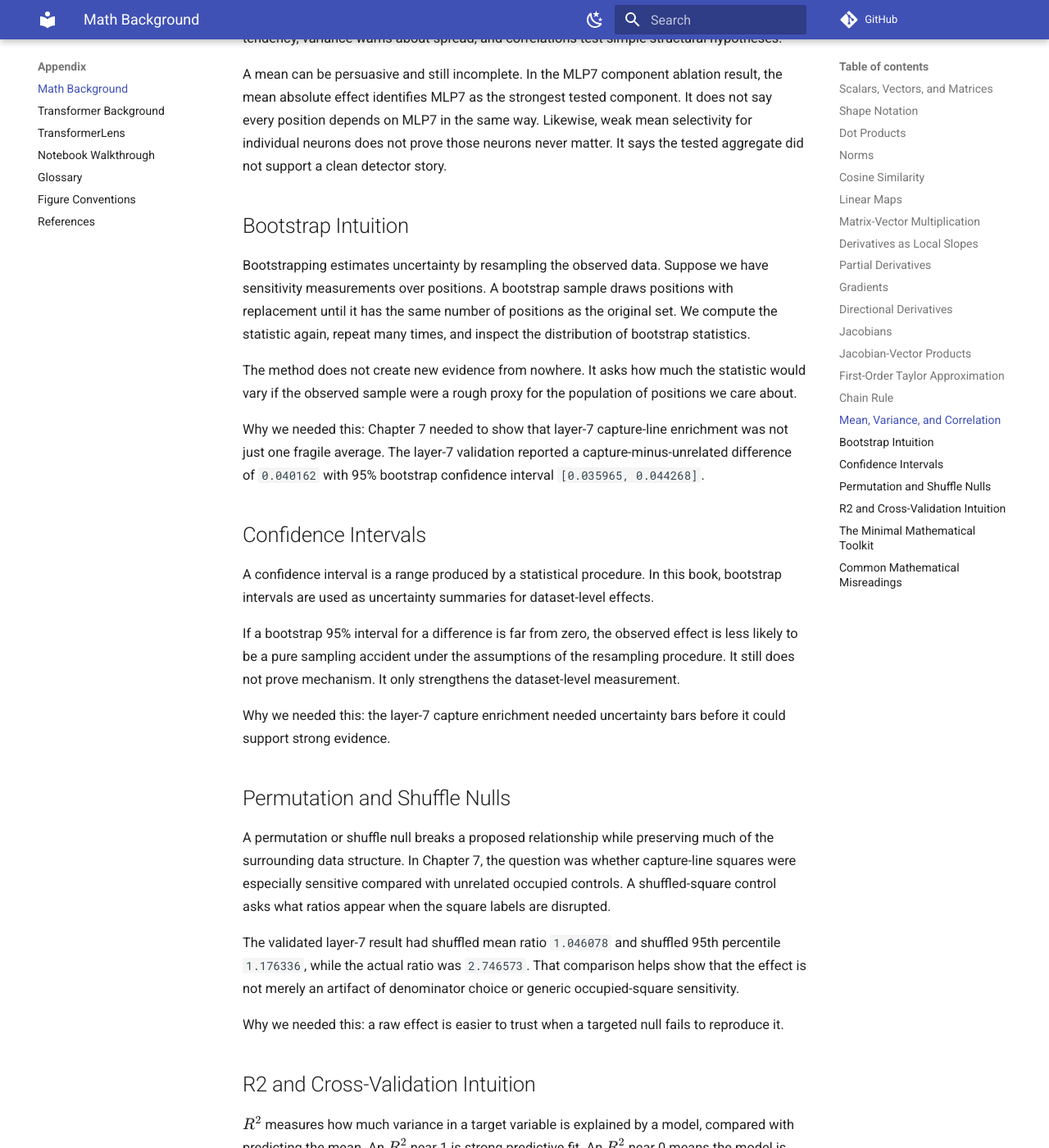
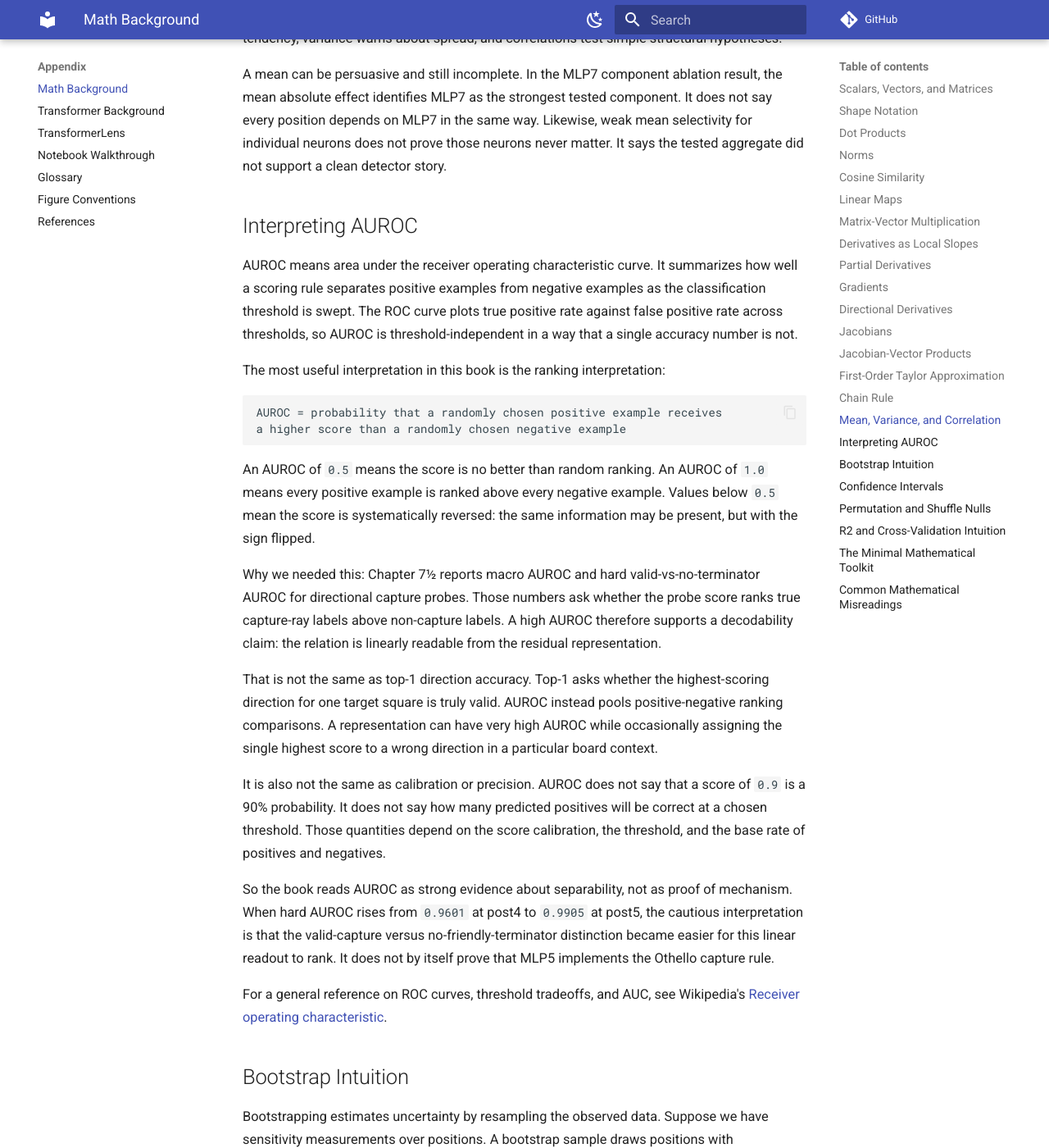
Before and after one commit to diegovalverde/Mechanistic-Journey-OthelloGPT, an MkDocs documentation site: the page built from docs/appendix/math_background.md, in a window 1280 px wide and 1400 px high, scrolled down 10722 px. Shown: the whole window at 82% size. Built offline with MkDocs 1.6.1 and Material for MkDocs 9.7.7, drawn with Linux system fonts in a browser that asks for light colours; comment, search, counter and statistics services are not loaded.

Commit message:
Add AUROC interpretation appendix

````diff
--- a/docs/appendix/math_background.md
+++ b/docs/appendix/math_background.md
@@ -345,6 +345,29 @@ Why we needed this: many notebook results are dataset summaries. Means show cent
 
 A mean can be persuasive and still incomplete. In the MLP7 component ablation result, the mean absolute effect identifies MLP7 as the strongest tested component. It does not say every position depends on MLP7 in the same way. Likewise, weak mean selectivity for individual neurons does not prove those neurons never matter. It says the tested aggregate did not support a clean detector story.
 
+## Interpreting AUROC
+
+AUROC means area under the receiver operating characteristic curve. It summarizes how well a scoring rule separates positive examples from negative examples as the classification threshold is swept. The ROC curve plots true positive rate against false positive rate across thresholds, so AUROC is threshold-independent in a way that a single accuracy number is not.
+
+The most useful interpretation in this book is the ranking interpretation:
+
+```text
+AUROC = probability that a randomly chosen positive example receives
+a higher score than a randomly chosen negative example
+```
+
+An AUROC of `0.5` means the score is no better than random ranking. An AUROC of `1.0` means every positive example is ranked above every negative example. Values below `0.5` mean the score is systematically reversed: the same information may be present, but with the sign flipped.
+
+Why we needed this: Chapter 7½ reports macro AUROC and hard valid-vs-no-terminator AUROC for directional capture probes. Those numbers ask whether the probe score ranks true capture-ray labels above non-capture labels. A high AUROC therefore supports a decodability claim: the relation is linearly readable from the residual representation.
+
+That is not the same as top-1 direction accuracy. Top-1 asks whether the highest-scoring direction for one target square is truly valid. AUROC instead pools positive-negative ranking comparisons. A representation can have very high AUROC while occasionally assigning the single highest score to a wrong direction in a particular board context.
+
+It is also not the same as calibration or precision. AUROC does not say that a score of `0.9` is a 90% probability. It does not say how many predicted positives will be correct at a chosen threshold. Those quantities depend on the score calibration, the threshold, and the base rate of positives and negatives.
+
+So the book reads AUROC as strong evidence about separability, not as proof of mechanism. When hard AUROC rises from `0.9601` at post4 to `0.9905` at post5, the cautious interpretation is that the valid-capture versus no-friendly-terminator distinction became easier for this linear readout to rank. It does not by itself prove that MLP5 implements the Othello capture rule.
+
+For a general reference on ROC curves, threshold tradeoffs, and AUC, see Wikipedia's [Receiver operating characteristic](https://en.wikipedia.org/wiki/Receiver_operating_characteristic).
+
 ## Bootstrap Intuition
 
 Bootstrapping estimates uncertainty by resampling the observed data. Suppose we have sensitivity measurements over positions. A bootstrap sample draws positions with replacement until it has the same number of positions as the original set. We compute the statistic again, repeat many times, and inspect the distribution of bootstrap statistics.
````
Also changed, not shown: docs/references.md (+4 -0 lines).
